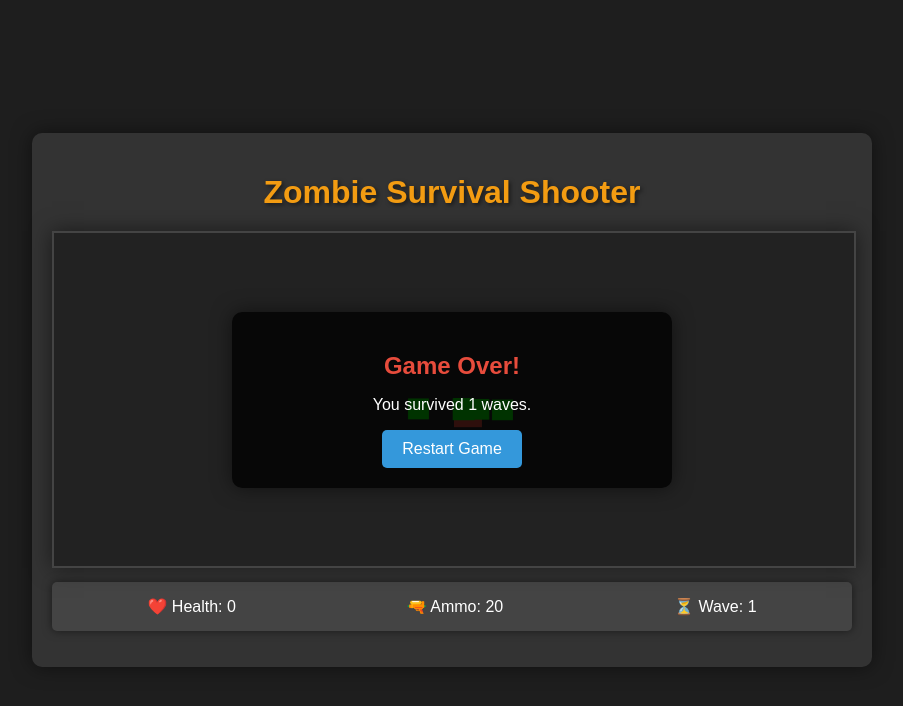
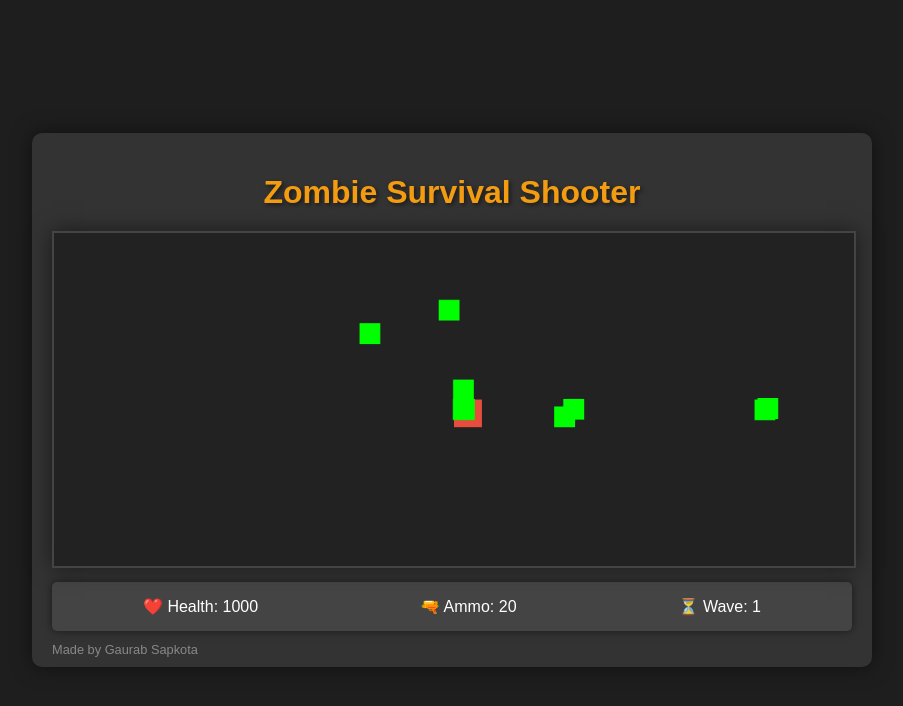
Before and after one commit to Gaurabspk/n, a plain HTML site: page index.html in a window 1280 px wide. Both pictures are taken after a click on the button "Restart Game". Shown: the whole page, without its empty margins (188-1091 px from the left). Drawn offline with Linux system fonts and the light colour scheme.

Commit message:
Update index.html

```diff
--- a/index.html
+++ b/index.html
@@ -26,6 +26,7 @@
       box-shadow: 0 0 20px rgba(0, 0, 0, 0.5);
       width: 90%;
       max-width: 800px;
+      position: relative;
     }
 
     h1 {
@@ -127,6 +128,14 @@
       transform: scale(1.05);
     }
 
+    /* Footer */
+    footer {
+      position: absolute;
+      bottom: 10px;
+      font-size: 0.8rem;
+      color: #888;
+    }
+
     /* Mobile Styles */
     @media (max-width: 600px) {
       h1 {
@@ -170,11 +179,12 @@
       <button id="shoot">🔫 Shoot</button>
     </div>
     <p id="message"></p>
+    <footer>Made by Gaurab Sapkota</footer>
   </div>
 
   <!-- Game Over Screen -->
   <div class="game-over" id="gameOver">
-    <h2>Game Over!</h2>
+    <h2>You Died!</h2>
     <p>You survived <span id="finalWave">1</span> waves.</p>
     <button id="restartButton">Restart Game</button>
   </div>
@@ -208,6 +218,7 @@
       speed: 15,
       health: 1000,
       ammo: 20,
+      kills: 0,
     };
 
     // Zombies
@@ -216,6 +227,9 @@
 
     // Bullets
     let bullets = [];
+
+    // Game state
+    let isGameOver = false;
 
     // Draw player
     function drawPlayer() {
@@ -278,6 +292,7 @@
           player.health -= 10;
           if (player.health <= 0) {
             player.health = 0;
+            isGameOver = true;
             showGameOver();
           }
         }
@@ -311,6 +326,14 @@
             zombies.splice(zombieIndex, 1);
             bullets.splice(index, 1);
             player.ammo += 1;
+            player.kills += 1;
+
+            // Increase health based on kills
+            if (player.kills % 3 === 0) {
+              player.health += 1500;
+            } else {
+              player.health += 500;
+            }
           }
         });
       });
@@ -320,22 +343,29 @@
     function showGameOver() {
       finalWaveDisplay.textContent = wave;
       gameOverScreen.style.display = 'block';
+      message.textContent = 'You died!';
+      isGameOver = true;
     }
 
     // Restart game
     function restartGame() {
       player.health = 1000;
       player.ammo = 20;
+      player.kills = 0;
       wave = 1;
       zombies = [];
       bullets = [];
+      isGameOver = false;
       gameOverScreen.style.display = 'none';
+      message.textContent = '';
       updateStats();
       spawnZombies();
     }
 
     // Game loop
     function gameLoop() {
+      if (isGameOver) return;
+
       ctx.clearRect(0, 0, canvas.width, canvas.height);
       drawPlayer();
       drawZombies();
@@ -372,7 +402,7 @@
 
     // Shoot button for mobile
     document.getElementById('shoot').addEventListener('click', () => {
-      if (player.ammo > 0) {
+      if (player.ammo > 0 && !isGameOver) {
         const angle = Math.atan2(
           player.y - canvas.height / 2,
           player.x - canvas.width / 2
@@ -395,7 +425,7 @@
       const currentTime = new Date().getTime();
       const tapLength = currentTime - lastTap;
       if (tapLength < 300 && tapLength > 0) { // Double-tap detected
-        if (player.ammo > 0) {
+        if (player.ammo > 0 && !isGameOver) {
           const angle = Math.atan2(
             player.y - canvas.height / 2,
             player.x - canvas.width / 2
```
